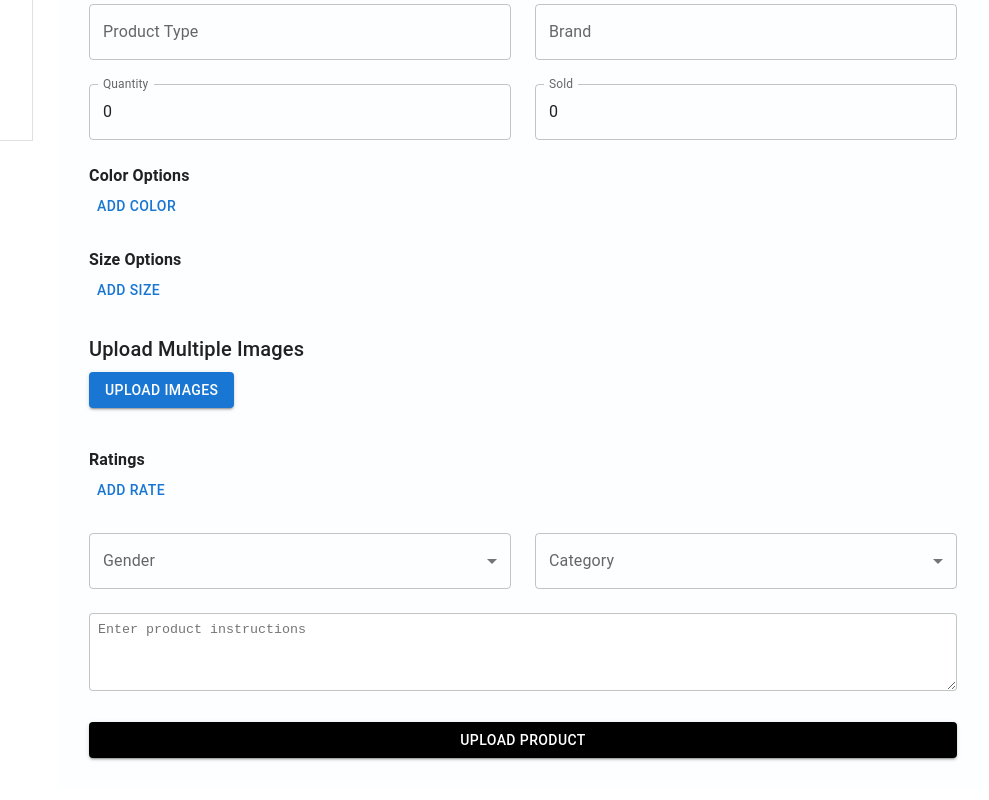
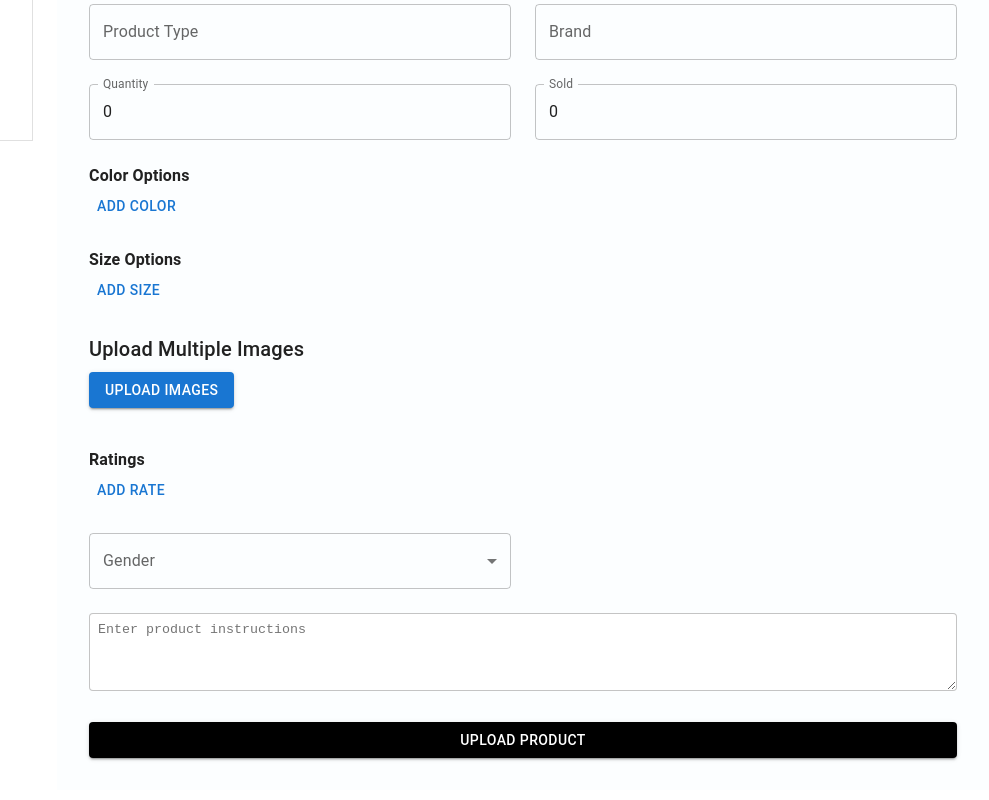
Before and after one commit to Archi-Savani/etrade-admin-panel, a React (Create React App) app: page /add-product in a window 1280 px wide. Shown: the part 659-1459 px from the top of the page, without its empty margins (267-1256 px from the left). Built offline with nearby package versions, Linux system fonts and the light colour scheme.

Commit message:
product add

```diff
--- a/src/pages/AddProduct.js
+++ b/src/pages/AddProduct.js
@@ -123,7 +123,6 @@ const AddProduct = () => {
       setFormData({ ...formData, color_options: updatedColors });
     }
   };
-
   const handleAddPrice = () => {
     setFormData((prev) => ({
       ...prev,
@@ -148,7 +147,7 @@ const AddProduct = () => {
   const handleAddColor = () => {
     setFormData((prev) => ({
       ...prev,
-      color_options: [...prev.color_options, { color: "", color_images: "" }],
+      color_options: [...prev.color_options, { color: "", color_images: null }],
     }));
   };
 
@@ -446,7 +445,7 @@ const AddProduct = () => {
                   <Grid item xs={6}>
                     <Box>
                       <Typography variant="body1">Upload Product Image</Typography>
-                    <label htmlFor="color_images">
+                      <label htmlFor={`color_images_${index}`}>
                         <img
                             src={
                               formData.color_options[index]?.color_images
@@ -459,9 +458,9 @@ const AddProduct = () => {
                       </label>
                       <input
                           type="file"
-                      id="color_images"
+                          id={`color_images_${index}`}
                           name="color_images"
-                      onChange={handleColorChange}
+                          onChange={(e) => handleColorImageChange(e, index)}
                           hidden
                           required
                       />
@@ -601,20 +600,20 @@ const AddProduct = () => {
             </FormControl>
           </Grid>
 
-          <Grid item xs={12} sm={6}>
-            <FormControl fullWidth>
-              <InputLabel>Category</InputLabel>
-              <Select
-                name="category"
-                value={formData.category}
-                onChange={handleInputChange}
-                label="Category"
-              >
-                <MenuItem value="men">Men</MenuItem>
-                <MenuItem value="women">Women</MenuItem>
-              </Select>
-            </FormControl>
-          </Grid>
+          {/*<Grid item xs={12} sm={6}>*/}
+          {/*  <FormControl fullWidth>*/}
+          {/*    <InputLabel>Category</InputLabel>*/}
+          {/*    <Select*/}
+          {/*      name="category"*/}
+          {/*      value={formData.category}*/}
+          {/*      onChange={handleInputChange}*/}
+          {/*      label="Category"*/}
+          {/*    >*/}
+          {/*      <MenuItem value="men">Men</MenuItem>*/}
+          {/*      <MenuItem value="women">Women</MenuItem>*/}
+          {/*    </Select>*/}
+          {/*  </FormControl>*/}
+          {/*</Grid>*/}
 
 
           <Grid item xs={12}>
```
Lines whose indentation alone changed are shown as unchanged.
